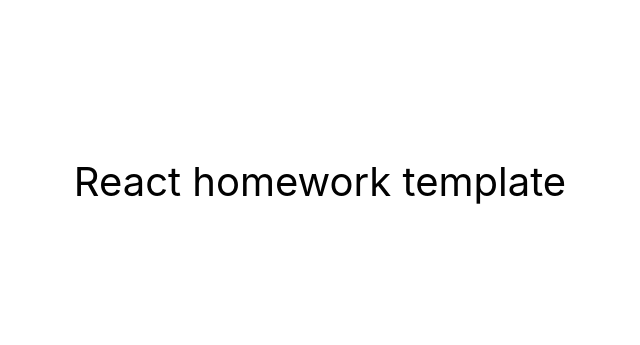
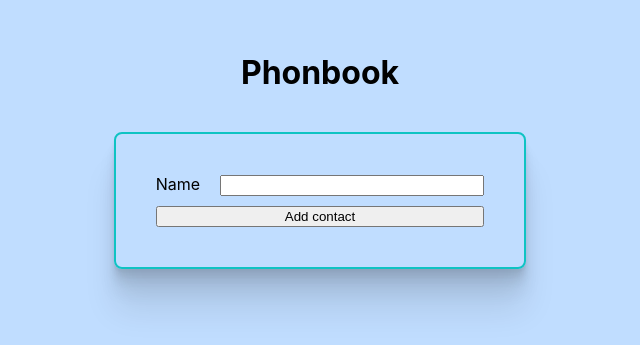
Before and after one commit to VictorSelischev/goit-react-hw-02-phonebook, a React (Create React App) app: page / in a window 1280 px wide. Shown: the part 219-564 px from the top of the page, without its empty margins (320-960 px from the left). Built offline with nearby package versions, Linux system fonts and the light colour scheme.

Commit message:
Начальная разметка приложения

```diff
--- a/src/components/App.jsx
+++ b/src/components/App.jsx
@@ -1,16 +1,81 @@
-export const App = () => {
+import { Component } from 'react';
+import { nanoid } from 'nanoid';
+
+import { FormPhonbook } from './FormPhonbook/FormPhonbook';
+import { Section } from './Section/Section';
+import { Contacts } from './Contacts/Contacts';
+
+class App extends Component {
+  state = {
+    contacts: [
+      // { id: 'id-1', name: 'Rosie Simpson', number: '459-12-56' },
+      // { id: 'id-2', name: 'Hermione Kline', number: '443-89-12' },
+      // { id: 'id-3', name: 'Eden Clements', number: '645-17-79' },
+      // { id: 'id-4', name: 'Annie Copeland', number: '227-91-26' },
+    ],
+    name: '',
+  };
+
+  handleChange = e => {
+    this.setState({ name: e.target.value });
+  };
+
+  handleSubmit = (evt) => {
+    evt.preventDefault();
+    const contact = {};
+    contact.id = nanoid();
+    contact.name = this.state.name;
+    console.log(contact);
+
+    // this.setState(prevState => {
+    //   return { contacts: prevState.contacts.push(contact) };
+    // })
+
+  };
+
+  render() {
+    const { contacts, name } = this.state;
+    const handleSubmit = this.handleSubmit;
+    const handleChange = this.handleChange;
     return (
       <div
         style={{
           height: '100vh',
           display: 'flex',
+          flexDirection: 'column',
           justifyContent: 'center',
           alignItems: 'center',
           fontSize: 40,
-        color: '#010101'
+          color: '#010101',
+          backgroundColor: '#c0ddff',
         }}
       >
-      React homework template
+        <Section title={'Phonbook'}>
+          <FormPhonbook handleSubmit={handleSubmit} handleChange={handleChange} name={name} />
+        </Section>
+        {/* <Section title={'Contacts'}>
+          <Contacts contacts={contacts} />
+        </Section> */}
       </div>
     );
-};
+  }
+}
+
+export { App };
+
+// export const App = () => {
+//   return (
+//     <div
+//       style={{
+//         height: '100vh',
+//         display: 'flex',
+//         justifyContent: 'center',
+//         alignItems: 'center',
+//         fontSize: 40,
+//         color: '#010101'
+//       }}
+//     >
+//       React homework template
+//     </div>
+//   );
+// };
--- /dev/null
+++ b/src/components/Contacts/Contacts.jsx
@@ -0,0 +1,15 @@
+
+
+export const Contacts = ({ contacts }) => {
+  return (
+    <ul>
+      {contacts.map(({ name, id }) => {
+        return (
+          <li key={id}>
+            <p>{name}</p>
+          </li>
+        );
+      })}
+    </ul>
+  );
+};
--- /dev/null
+++ b/src/components/FormPhonbook/FormPhonbook.jsx
@@ -0,0 +1,22 @@
+import css from './FormPhonbook.module.css';
+
+export const FormPhonbook = ({handleSubmit, handleChange, name}) => {
+  return (
+    <form className={css.formAddBook}>
+      <label className={css.formAddBook__label}>
+        Name
+        <input
+          className={css.formAddBook__input}
+          type="text"
+          name="name"
+          value={name}
+          pattern="^[a-zA-Zа-яА-Я]+(([' -][a-zA-Zа-яА-Я ])?[a-zA-Zа-яА-Я]*)*$"
+          title="Name may contain only letters, apostrophe, dash and spaces. For example Adrian, Jacob Mercer, Charles de Batz de Castelmore d'Artagnan"
+          required
+          onChange={handleChange}
+        />
+      </label>
+      <button type="submit" onClick={handleSubmit}>Add contact</button>
+    </form>
+  );
+};
--- /dev/null
+++ b/src/components/FormPhonbook/FormPhonbook.module.css
@@ -0,0 +1,27 @@
+.formAddBook {
+    display: flex;
+    flex-direction: column;
+
+    padding: 40px;
+    margin-bottom: 40px;
+    border: 2px solid #0fc3c3;
+    border-radius: 8px;
+    box-shadow: 0 2.8px 2.2px rgba(0, 0, 0, 0.034),
+        0 6.7px 5.3px rgba(0, 0, 0, 0.048),
+        0 12.5px 10px rgba(0, 0, 0, 0.06),
+        0 22.3px 17.9px rgba(0, 0, 0, 0.072),
+        0 41.8px 33.4px rgba(0, 0, 0, 0.086);
+}
+
+.formAddBook__label {
+    font-size: 16px;
+    margin-bottom: 10px;
+}
+
+.formAddBook__input {
+    width: 256px;
+    margin-left: 20px;
+}
+.formAddBook__input:focus {
+    outline-color: #0fc3dd;
+}
--- /dev/null
+++ b/src/components/Section/Section.jsx
@@ -0,0 +1,10 @@
+import css from './Section.module.css';
+
+export const Section = ({ title, children }) => {
+  return (
+    <>
+      <h2 className={css.section__title}>{title}</h2>
+      {children}
+    </>
+  );
+};
--- /dev/null
+++ b/src/components/Section/Section.module.css
@@ -0,0 +1,4 @@
+.section__title {
+    font-size: 32px;
+    margin-bottom: 40px;
+}
--- a/src/index.css
+++ b/src/index.css
@@ -13,3 +13,19 @@
   font-family: source-code-pro, Menlo, Monaco, Consolas, 'Courier New',
     monospace;
 }
+
+h1,
+h2,
+h3,
+h4,
+h5,
+li {
+  padding: 0;
+  margin: 0;
+}
+
+ul {
+  list-style: none;
+  padding: 0;
+  margin: 0;
+}
```
Also changed, not shown: src/components/Contacts/Contacts.module.css (added). Lines whose indentation alone changed are shown as unchanged.
